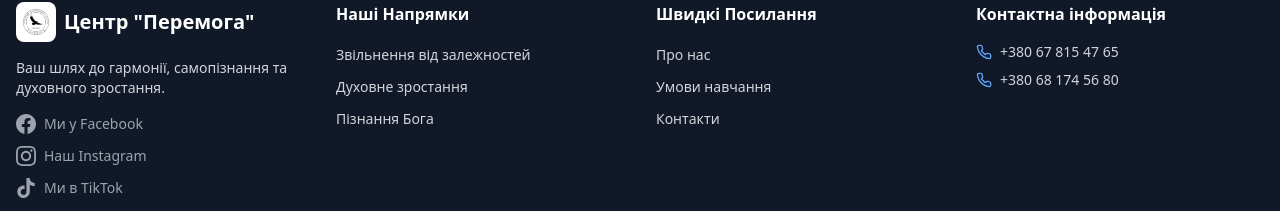
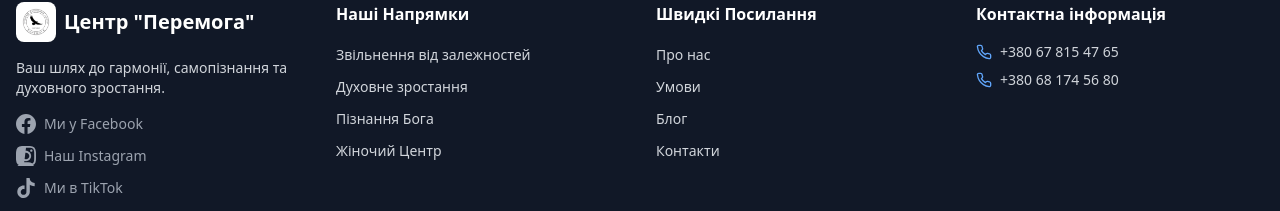
Before and after one commit to holynefor-sys/v0-website-design-remake, a Next.js app: page /contacts in a window 1280 px wide. Shown: the part 1740-1951 px from the top of the page. Built offline with nearby package versions, Linux system fonts and the light colour scheme.

Commit message:
feat: implement requested changes across multiple components
Add "Жіночий Центр" to nav, update YouTube link, add phone buttons, rename terms, adjust button sizes and animations

Co-authored-by: null <248000762+holynefor-sys@users.noreply.github.com>

```diff
--- a/app/conditions/page.tsx
+++ b/app/conditions/page.tsx
@@ -24,7 +24,7 @@ const ConditionsHeroSection = () => (
     />
     <div className="absolute inset-0 bg-black/50 z-10" />
     <div className="z-20 p-4">
-      <h1 className="text-4xl md:text-6xl font-extrabold">Умови навчання в центрі реабілітації &quot;Перемога&quot;</h1>
+      <h1 className="text-4xl md:text-6xl font-extrabold">Умови</h1>
       <p className="mt-4 max-w-2xl mx-auto text-lg md:text-xl text-gray-200">
         Все, що потрібно знати про життя та навчання в нашому центрі.
       </p>
@@ -141,9 +141,21 @@ const PhoneAlertSection = () => (
 )
 
 const leisureActivities = [
-  { title: "Гра у волейбол", img: "/images/volleyball.jpg", alt: "Учасники центру Перемога грають у волейбол на свіжому повітрі" },
-  { title: "Ранкова зарядка", img: "/images/ранкова зарядка.JPG", alt: "Ранкова зарядка учасників програми реабілітації" },
-  { title: "Відпочинок на річці", img: "/images/відпочинок на річці.jpg", alt: "Спільний відпочинок учасників центру на річці" },
+  {
+    title: "Гра у волейбол",
+    img: "/images/volleyball.jpg",
+    alt: "Учасники центру Перемога грають у волейбол на свіжому повітрі",
+  },
+  {
+    title: "Ранкова зарядка",
+    img: "/images/ранкова зарядка.JPG",
+    alt: "Ранкова зарядка учасників програми реабілітації",
+  },
+  {
+    title: "Відпочинок на річці",
+    img: "/images/відпочинок на річці.jpg",
+    alt: "Спільний відпочинок учасників центру на річці",
+  },
   { title: "Спільний обід", img: "/images/lunch.jpg", alt: "Спільний обід в їдальні центру Перемога" },
 ]
 
--- a/components/church-section.tsx
+++ b/components/church-section.tsx
@@ -23,10 +23,10 @@ export const ChurchSection = () => (
           href="https://www.youtube.com/@matthew_2819"
           target="_blank"
           rel="noopener noreferrer"
-          className="inline-flex items-center gap-2 bg-red-600 hover:bg-red-700 text-white px-6 py-3 rounded-lg transition-colors duration-300"
+          className="inline-flex items-center gap-2 bg-red-600 hover:bg-red-700 text-white px-8 py-4 rounded-lg transition-all duration-300 hover:scale-105 text-lg font-semibold"
         >
-          <Youtube className="h-5 w-5" />
-          Наш YouTube канал
+          <Youtube className="h-6 w-6" />
+          YouTube церкви
         </a>
       </div>
     </div>
--- a/components/footer.tsx
+++ b/components/footer.tsx
@@ -53,7 +53,7 @@ export const Footer = ({
                 title="Центр Перемога в Instagram"
               >
                 <svg className="h-5 w-5" fill="currentColor" viewBox="0 0 24 24">
-                  <path d="M12 2.163c3.204 0 3.584.012 4.85.07 3.252.148 4.771 1.691 4.919 4.919.058 1.265.069 1.645.069 4.849 0 3.205-.012 3.584-.069 4.849-.149 3.225-1.664 4.771-4.919 4.919-1.266.058-1.644.07-4.85.07-3.204 0-3.584-.012-4.849-.07-3.26-.149-4.771-1.699-4.919-4.92-.058-1.265-.073-1.689-.073-4.849 0-3.204.013-3.583.07-4.849.149-3.227 1.664-4.771 4.919-4.919 1.266-.057 1.645-.069 4.849-.069zm0-2.163c-3.259 0-3.667.014-4.947.072-4.358.2-6.78 2.618-6.98 6.98-.059 1.281-.073 1.689-.073 4.948 0 3.259.014 3.668.072 4.948.2 4.358 2.618 6.78 6.98 6.98 1.281.058 1.689.072 4.948.072 3.259 0 3.668-.014 4.948-.072 4.354-.2 6.782-2.618 6.979-6.98.059-1.28.073-1.689.073-4.948 0-3.259-.014-3.667-.072-4.947-.196-4.354-2.617-6.78-6.979-6.98-1.281-.059-1.69-.073-4.949-.073zm0 5.838c-3.403 0-6.162 2.759-6.162 6.162s2.759 6.163 6.162 6.163 6.162-2.759 6.162-6.163c0-3.403-2.759-6.162-6.162-6.162zm0 10.162c-2.209 0-4-1.79-4-4 0-2.209 1.791-4 4-4s4 1.791 4 4c0 2.21-1.791 4-4 4zm6.406-11.845c-.796 0-1.441.645-1.441 1.44s.645 1.44 1.441 1.44c.795 0 1.439-.645 1.439-1.44s-.644-1.44-1.439-1.44z" />
+                  <path d="M12 2.163c3.204 0 3.584.012 4.85.07 3.252.148 4.771 1.691 4.919 4.919.058 1.265.069 1.645.069 4.849 0 3.205-.012 3.584-.069 4.849-.149 3.225-1.664 4.771-4.919 4.919-1.266.058-1.644.07-4.85.07-3.204 0-3.584-.012-4.849-.07-4.358-.2-6.78 2.618-6.98 6.98-.059 1.281-.073 1.689-.073 4.849 0 3.205.012 3.584.069 4.849.149 3.227 1.664 4.771 4.919 4.919 1.266.057 1.645.069 4.849.069 3.259 0 3.668-.014 4.948-.072 4.354-.2 6.782-2.618 6.979-6.98.059-1.28.073-1.689.073-4.948 0-3.204-.013-3.667-.072-4.947-.196-4.354-2.617-6.78-6.979-6.98-1.281-.059-1.69-.073-4.949-.073zm0-2.163c-3.259 0-3.667.014-4.947.072-4.358.2-6.78 2.618-6.98 6.98-.059 1.281-.073 1.689-.073 4.948 0 3.259.014 3.668.072 4.948.2 4.358 2.618 6.78 6.98 6.98 1.281.058 1.689.072 4.948.072 3.259 0 3.668-.014 4.948-.072 4.354-.2 6.782-2.618 6.979-6.98.059-1.28.073-1.689.073-4.948 0-3.259-.014-3.667-.072-4.947-.196-4.354-2.617-6.78-6.979-6.98-1.281-.059-1.69-.073-4.949-.073zm0 5.838c-3.403 0-6.162 2.759-6.162 6.162s2.759 6.163 6.162 6.163 6.162-2.759 6.162-6.163c0-3.403-2.759-6.162-6.162-6.162zm0 10.162c-2.209 0-4-1.79-4-4 0-2.209 1.791-4 4-4s4 1.791 4 4c0 2.21-1.791 4-4 4zm6.406-11.845c-.796 0-1.441.645-1.441 1.44s.645 1.44 1.441 1.44c.795 0 1.439-.645 1.439-1.44s-.644-1.44-1.439-1.44z" />
                 </svg>
                 <span className="text-sm">Наш Instagram</span>
               </a>
@@ -107,8 +107,23 @@ export const Footer = ({
                 </Link>
               </li>
               <li>
-                <Link href="/directions/knowing-god" className="hover:text-white text-sm" onClick={handleLinkClick} title="Курси для пізнання Бога та основ віри">
+                <Link
+                  href="/directions/knowing-god"
+                  className="hover:text-white text-sm"
+                  onClick={handleLinkClick}
+                  title="Курси для пізнання Бога та основ віри"
+                >
                   Пізнання Бога
+                </Link>
+              </li>
+              <li>
+                <Link
+                  href="/directions/womens-center"
+                  className="hover:text-white text-sm"
+                  onClick={handleLinkClick}
+                  title="Жіночий центр реабілітації та підтримки"
+                >
+                  Жіночий Центр
                 </Link>
               </li>
             </ul>
@@ -117,17 +132,42 @@ export const Footer = ({
             <h4 className="font-semibold text-white mb-4">Швидкі Посилання</h4>
             <ul className="space-y-2">
               <li>
-                <Link href="/about" className="hover:text-white text-sm" onClick={handleLinkClick} title="Дізнатися більше про історію та місію центру Перемога">
+                <Link
+                  href="/about"
+                  className="hover:text-white text-sm"
+                  onClick={handleLinkClick}
+                  title="Дізнатися більше про історію та місію центру Перемога"
+                >
                   Про нас
                 </Link>
               </li>
               <li>
-                <Link href="/conditions" className="hover:text-white text-sm" onClick={handleLinkClick} title="Умови навчання та перебування в центрі">
-                  Умови навчання
+                <Link
+                  href="/conditions"
+                  className="hover:text-white text-sm"
+                  onClick={handleLinkClick}
+                  title="Умови навчання та перебування в центрі"
+                >
+                  Умови
                 </Link>
               </li>
               <li>
-                <Link href="/contacts" className="hover:text-white text-sm" onClick={handleLinkClick} title="Контактна інформація та зв'язок з центром">
+                <Link
+                  href="/blog"
+                  className="hover:text-white text-sm"
+                  onClick={handleLinkClick}
+                  title="Читайте наші статті та новини про життя в центрі"
+                >
+                  Блог
+                </Link>
+              </li>
+              <li>
+                <Link
+                  href="/contacts"
+                  className="hover:text-white text-sm"
+                  onClick={handleLinkClick}
+                  title="Контактна інформація та зв'язок з центром"
+                >
                   Контакти
                 </Link>
               </li>
--- a/components/header.tsx
+++ b/components/header.tsx
@@ -71,10 +71,12 @@ export const Header = ({
         { href: "/directions/freedom-from-addiction", title: "Звільнення від залежностей" },
         { href: "/directions/spiritual-growth", title: "Духовне зростання" },
         { href: "/directions/knowing-god", title: "Пізнання Бога" },
+        { href: "/directions/womens-center", title: "Жіночий Центр" },
       ],
     },
     { href: "/about", text: "Про нас" },
-    { href: "/conditions", text: "Умови навчання" },
+    { href: "/conditions", text: "Умови" },
+    { href: "/blog", text: "Блог" },
     { href: "/contacts", text: "Контакти" },
   ]
 
@@ -144,7 +146,7 @@ export const Header = ({
               )}
             </NavigationMenuList>
           </NavigationMenu>
-          <Button onClick={() => setIsCallbackFormOpen?.(true)}>
+          <Button onClick={() => setIsCallbackFormOpen?.(true)} className="transition-transform hover:scale-105">
             <Phone className="mr-2 h-4 w-4" />
             Зателефонувати
           </Button>
@@ -200,7 +202,7 @@ export const Header = ({
             <div className="mt-4 w-full">
               <Button
                 size="lg"
-                className="w-full"
+                className="w-full transition-transform hover:scale-105"
                 onClick={() => {
                   setIsCallbackFormOpen?.(true)
                   closeMobileNav()
```
Also changed, not shown: components/before-after-section.tsx (+8 -4 lines), components/centers-section.tsx (+16 -3 lines), components/ui/button.tsx (+20 -29 lines).
